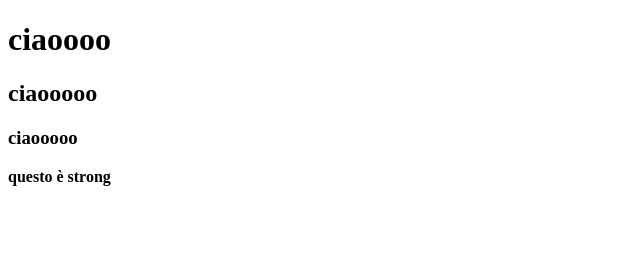
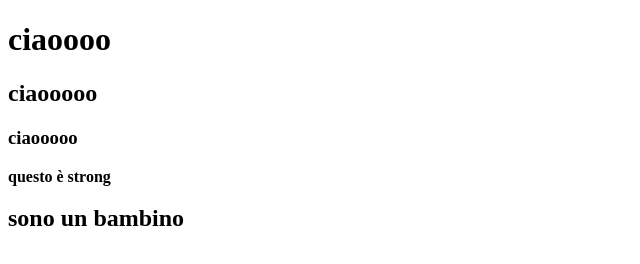
Before and after one commit to danlerr/sample, a plain HTML site: page index.html in a window 1280 px wide. Shown: the whole page, without its empty margins (0-640 px from the left). Drawn offline with Linux system fonts and the light colour scheme.

Commit message:
ho scritto cosa sono

```diff
--- a/index.html
+++ b/index.html
@@ -19,5 +19,6 @@
         <strong>questo è strong</strong>
     </p>
     <a href="google.com"></a>
+    <h2>sono un bambino</h2>
 </body>
 </html>
```
